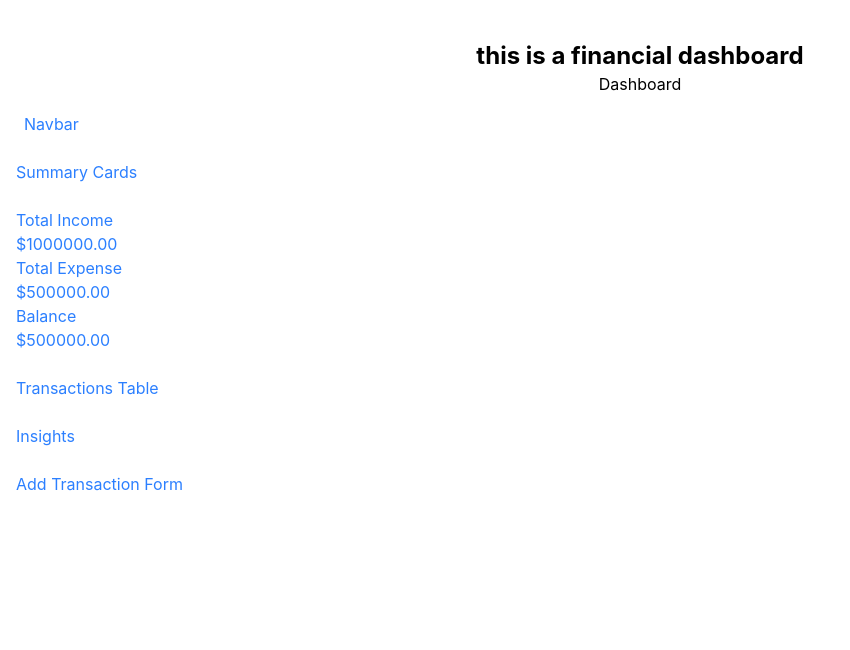
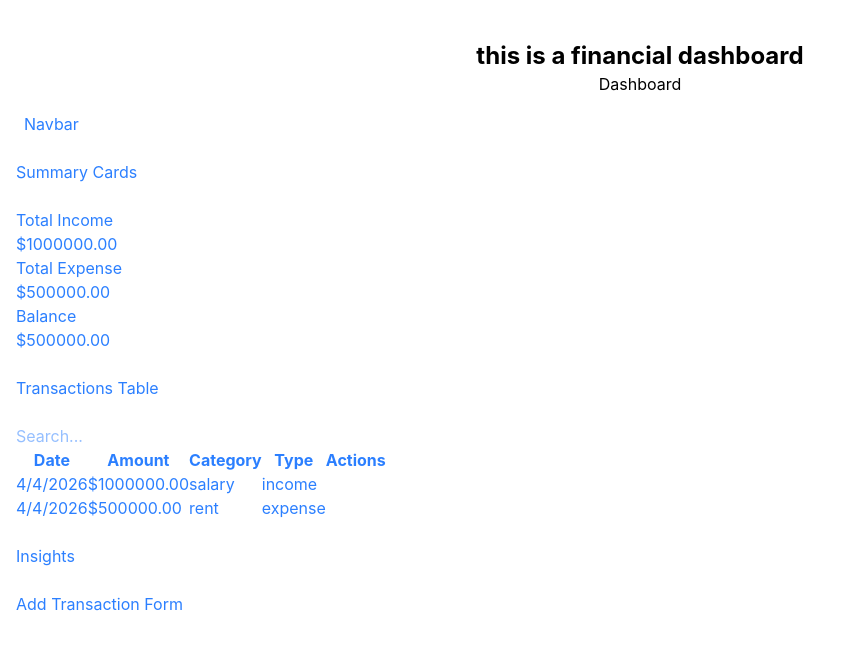
Before and after one commit to suryasekhardhal/financialDashboard, a React (Vite) app: page / in a window 1280 px wide. Shown: the top 650 px of the page, without its empty margins (0-850 px from the left). Built offline with nearby package versions, Linux system fonts and the light colour scheme.

Commit message:
implement transaction table

```diff
--- a/src/components/TransactionsTable.jsx
+++ b/src/components/TransactionsTable.jsx
@@ -1,9 +1,55 @@
 import React from "react";
+import { useSelector,useDispatch } from "react-redux";
+import { deleteTransaction } from "../features/financeSlice";
+import { setSearchTerm } from "../features/financeSlice";
+import { ROLES } from "../constants/roles";
 
 function TransactionsTable() {
+    const transactions = useSelector((state) => state.finance.transactions);
+    const searchTerm = useSelector((state) => state.finance.searchTerm);
+    const role = useSelector((state) => state.finance.role);
+    const filteredTransactions = transactions.filter(transaction =>
+        transaction.category.toLowerCase().includes(searchTerm.toLowerCase()) ||
+        transaction.type.toLowerCase().includes(searchTerm.toLowerCase()) ||
+        transaction.amount.toString().includes(searchTerm)
+    );
+    const dispatch = useDispatch();
+
+    const handleDelete = (id) => {
+        dispatch(deleteTransaction(id));
+    };
   return (
     <>
     <h2>Transactions Table</h2>
+    <div>
+      <input type="text" placeholder="Search..." value={searchTerm} onChange={(e) => dispatch(setSearchTerm(e.target.value))} />
+      <table className="transactions-table">
+        <thead>
+            <tr>
+                <th>Date</th>
+                <th>Amount</th>
+                <th>Category</th>
+                <th>Type</th>
+                <th>Actions</th>
+            </tr>
+        </thead>
+        <tbody>
+            {filteredTransactions.map(transaction => (
+                <tr key={transaction.id}>
+                    <td>{new Date(transaction.date).toLocaleDateString()}</td>
+                    <td>${transaction.amount.toFixed(2)}</td>
+                    <td>{transaction.category}</td>
+                    <td>{transaction.type}</td>
+                    <td>
+                        {role === ROLES.ADMIN && (
+                            <button onClick={() => handleDelete(transaction.id)}>Delete</button>
+                        )}
+                    </td>
+                </tr>
+            ))}
+        </tbody>
+    </table>
+    </div>
     </>
   );
 }
```
